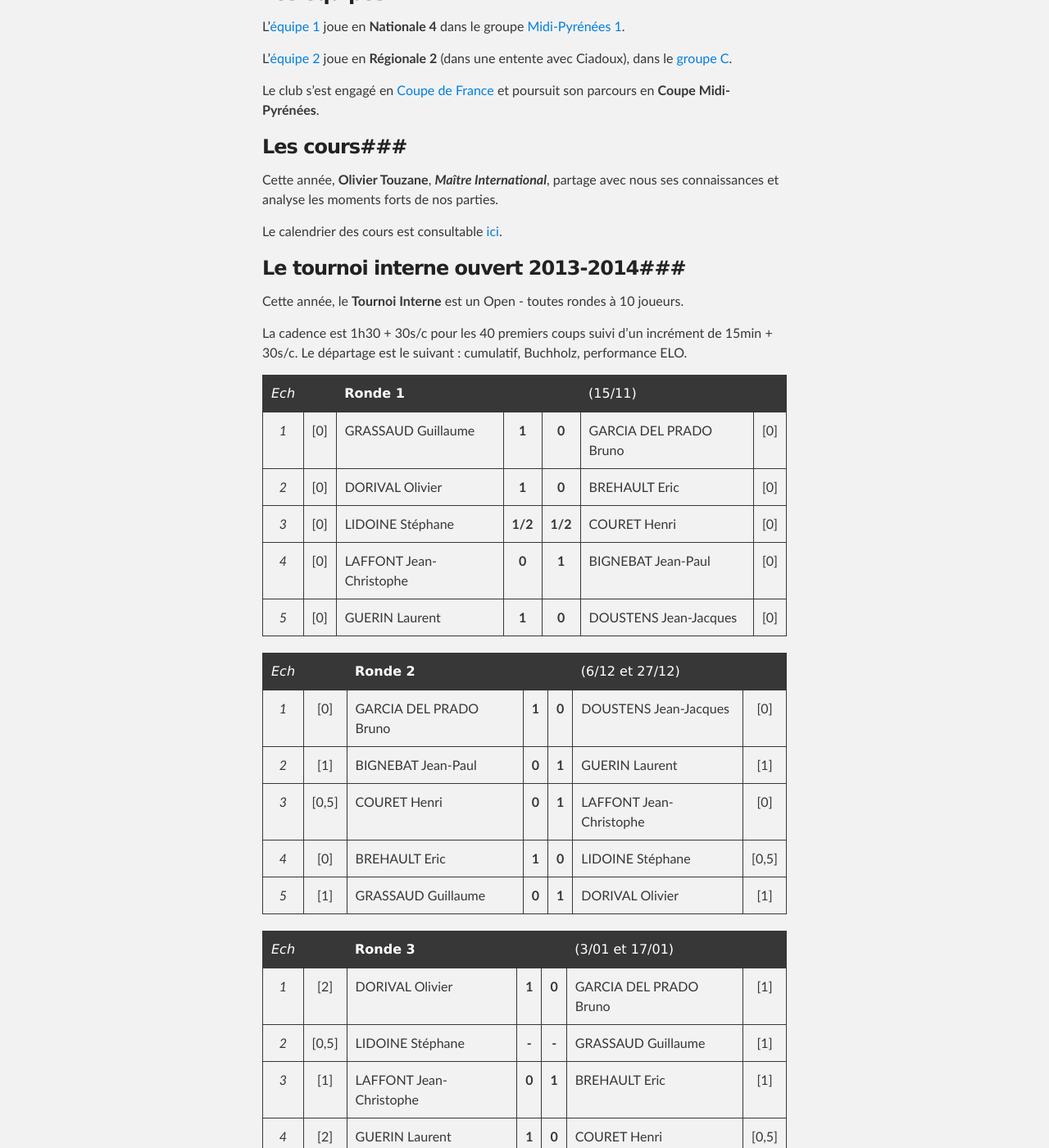
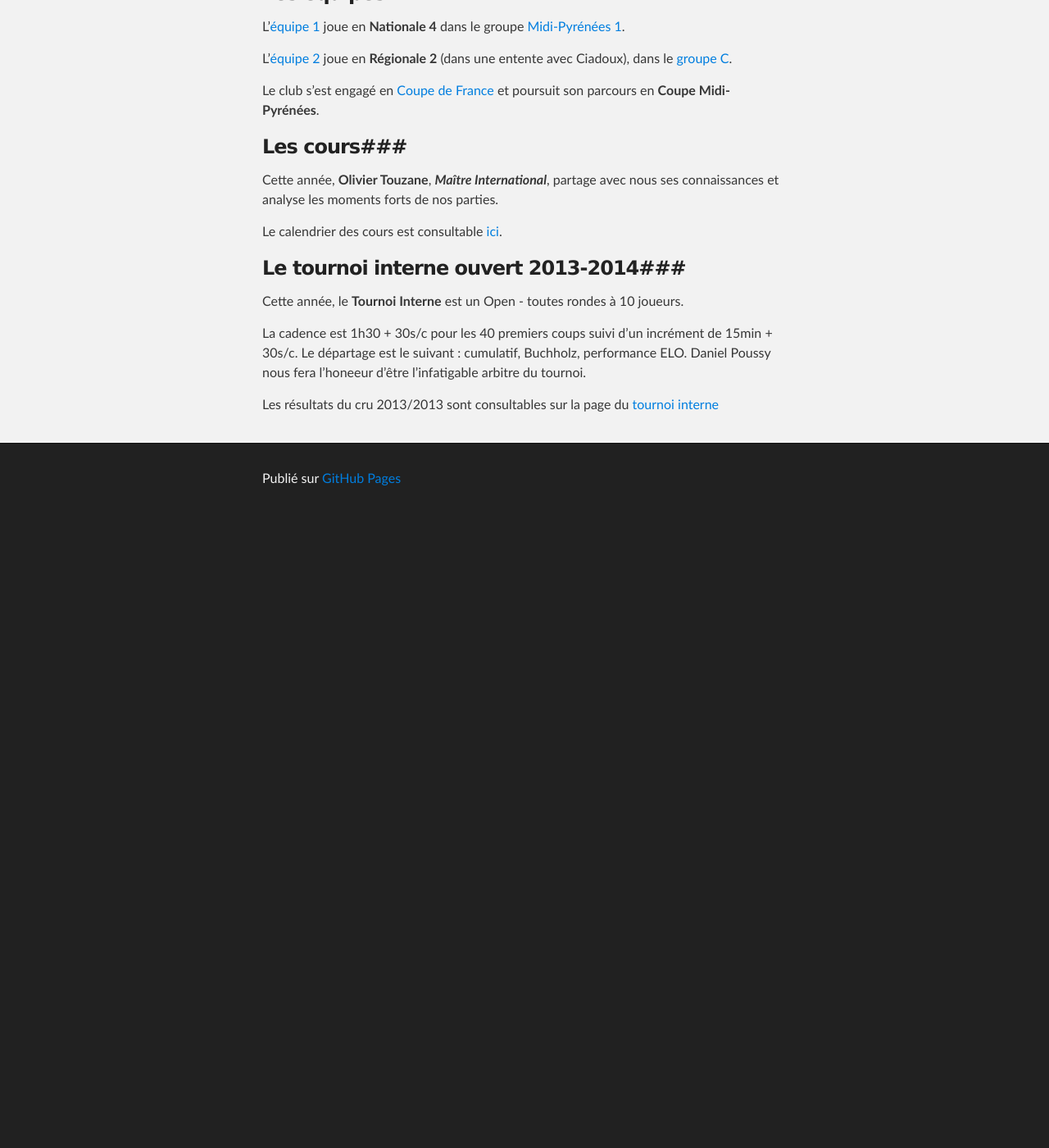
Before and after one commit to echiquier-villeneuve-tolosane/echiquier-villeneuve-tolosane.github.io, a Jekyll site: the page built from club.md, in a window 1280 px wide and 1400 px high, scrolled down 271 px. Shown: the whole window at 82% size. Built offline with Jekyll 4.4.1, drawn with Linux system fonts in a browser that asks for light colours; nearby versions of some CDN libraries; after the commit the page ends 901 px from its top, so only the background shows below that; some of the changed text lies outside the part shown.

Commit message:
Updated club.md

```diff
--- a/club.md
+++ b/club.md
@@ -23,76 +23,6 @@ Le calendrier des cours est consultable [ici]({{ page.root }}/calendar.html).
 
 Cette année, le **Tournoi Interne** est un Open - toutes rondes à 10 joueurs.
 
-La cadence est 1h30 + 30s/c pour les 40 premiers coups suivi d'un incrément de 15min + 30s/c. Le départage est le suivant : cumulatif, Buchholz, performance ELO.
+La cadence est 1h30 + 30s/c pour les 40 premiers coups suivi d'un incrément de 15min + 30s/c. Le départage est le suivant : cumulatif, Buchholz, performance ELO. Daniel Poussy nous fera l'honeeur d'être l'infatigable arbitre du tournoi.
 
-|*Ech*|     | **Ronde 1**        |     |     |  (15/11)                  |     |
-|:-:|:---:| -------------------- |:---:|:---:| ------------------------- |:---:|
-|*1*| [0] | GRASSAUD Guillaume   |**1**|**0**| GARCIA DEL PRADO Bruno    | [0] |
-|*2*| [0] | DORIVAL Olivier      |**1**|**0**| BREHAULT Eric             | [0] |
-|*3*| [0] | LIDOINE Stéphane     |**1/2**|**1/2**| COURET Henri          | [0] |
-|*4*| [0] | LAFFONT Jean-Christophe |**0**|**1**| BIGNEBAT Jean-Paul     | [0] |
-|*5*| [0] | GUERIN Laurent        |**1**|**0**| DOUSTENS Jean-Jacques    | [0] |
-
-|*Ech*|     | **Ronde 2**        |     |     |  (6/12 et 27/12)          |     |
-|:-:|:---:| -------------------- |:---:|:---:| ------------------------- |:---:|
-|*1*| [0] | GARCIA DEL PRADO Bruno  |**1**|**0**| DOUSTENS Jean-Jacques  | [0] |
-|*2*| [1] | BIGNEBAT Jean-Paul   |**0**|**1**| GUERIN Laurent            | [1] |
-|*3*| [0,5] | COURET Henri       |**0**|**1**| LAFFONT Jean-Christophe   | [0] |
-|*4*| [0] | BREHAULT Eric        |**1**|**0**| LIDOINE Stéphane          |[0,5]|
-|*5*| [1] | GRASSAUD Guillaume   |**0**|**1**| DORIVAL Olivier           | [1] |
-
-|*Ech*|     | **Ronde 3**        |     |     |  (3/01 et 17/01)          |     |
-|:-:|:---:| -------------------- |:---:|:---:| ------------------------- |:---:|
-|*1*| [2] | DORIVAL Olivier      |**1**|**0**| GARCIA DEL PRADO Bruno    | [1] |
-|*2*|[0,5]| LIDOINE Stéphane     |**-**|**-**| GRASSAUD Guillaume        | [1] |
-|*3*| [1] | LAFFONT Jean-Christophe  |**0**|**1**| BREHAULT Eric         | [1] |
-|*4*| [2] | GUERIN Laurent           |**1**|**0**| COURET Henri          |[0,5]|
-|*5*| [0] | DOUSTENS Jean-Jacques    |**0**|**1**| BIGNEBAT Jean-Paul    | [1] |
-
-|*Ech*|   | **Ronde 4**          |     |     |  (24/01 et 7/02)          |     |
-|:-:|:---:| -------------------- |:---:|:---:| ------------------------- |:---:|
-|*1*| [1] | GARCIA DEL PRADO Bruno |**-**|**-**| BIGNEBAT Jean-Paul      | [2] |
-|*2*|[0,5]| COURET Henri           |**-**|**-**| DOUSTENS Jean-Jacques   | [0] |
-|*3*| [2] | BREHAULT Eric          |**-**|**-**| GUERIN Laurent          | [3] |
-|*4*| [1] | GRASSAUD Guillaume     |**-**|**-**| LAFFONT Jean-Christophe | [1] |
-|*5*| [3] | DORIVAL Olivier        |**-**|**-**| LIDOINE Stéphane        |[0,5]|
-
-|*Ech*|   | **Ronde 5**             |     |     |  (28/02 et 7/03)       |     |
-|:-:|:---:| ----------------------- |:---:|:---:| ---------------------- |:---:|
-|*1*| [ ] | LIDOINE Stéphane        |**-**|**-**| GARCIA DEL PRADO Bruno | [ ] |
-|*2*| [ ] | LAFFONT Jean-Christophe |**-**|**-**| DORIVAL Olivier        | [ ] |
-|*3*| [ ] | GUERIN Laurent          |**-**|**-**| GRASSAUD Guillaume     | [ ] |
-|*4*| [ ] | DOUSTENS Jean-Jacques   |**-**|**-**| BREHAULT Eric          | [ ] |
-|*5*| [ ] | BIGNEBAT Jean-Paul      |**-**|**-**| COURET Henri           | [ ] |
-
-|*Ech*|   | **Ronde 6**          |     |     |  (28/03 et 11/04)         |     |
-|:-:|:---:| -------------------- |:---:|:---:| ------------------------- |:---:|
-|*1*| [ ] | GARCIA DEL PRADO Bruno    |**-**|**-**| COURET Henri         | [ ] |
-|*2*| [ ] | BREHAULT Eric        |**-**|**-**| BIGNEBAT Jean-Paul        | [ ] |
-|*3*| [ ] | GRASSAUD Guillaume   |**-**|**-**| DOUSTENS Jean-Jacques     | [ ] |
-|*4*| [ ] | DORIVAL Olivier      |**-**|**-**| GUERIN Laurent            | [ ] |
-|*5*| [ ] | LIDOINE Stéphane     |**-**|**-**| LAFFONT Jean-Christophe   | [ ] |
-
-|*Ech*|   | **Ronde 7**          |     |     |  (18/04 et 2/05)          |     |
-|:-:|:---:| -------------------- |:---:|:---:| ------------------------- |:---:|
-|*1*| [ ] | LAFFONT Jean-Christophe |**-**|**-**| GARCIA DEL PRADO Bruno | [ ] |
-|*2*| [ ] | GUERIN Laurent          |**-**|**-**| LIDOINE Stéphane       | [ ] |
-|*3*| [ ] | DOUSTENS Jean-Jacques   |**-**|**-**| DORIVAL Olivier        | [ ] |
-|*4*| [ ] | BIGNEBAT Jean-Paul      |**-**|**-**| GRASSAUD Guillaume     | [ ] |
-|*5*| [ ] | COURET Henri            |**-**|**-**| BREHAULT Eric          | [ ] |
-
-|*Ech*|     | **Ronde 8**           |     |     |  (23/05 et 6/06)       |     |
-|:-:|:---:| ----------------------- |:---:|:---:| ---------------------- |:---:|
-|*1*| [ ] | GARCIA DEL PRADO Bruno  |**-**|**-**| BREHAULT Eric          | [ ] |
-|*2*| [ ] | GRASSAUD Guillaume      |**-**|**-**| COURET Henri           | [ ] |
-|*3*| [ ] | DORIVAL Olivier         |**-**|**-**| BIGNEBAT Jean-Paul     | [ ] |
-|*4*| [ ] | LIDOINE Stéphane        |**-**|**-**| DOUSTENS Jean-Jacques  | [ ] |
-|*5*| [ ] | LAFFONT Jean-Christophe |**-**|**-**| GUERIN Laurent         | [ ] |
-
-|*Ech*|   | **Ronde 9**            |     |     |  (20/06 et 27/06)       |     |
-|:-:|:---:| ---------------------- |:---:|:---:| ----------------------- |:---:|
-|*1*| [ ] | GUERIN Laurent         |**-**|**-**| GARCIA DEL PRADO Bruno  | [ ] |
-|*2*| [ ] | DOUSTENS Jean-Jacques  |**-**|**-**| LAFFONT Jean-Christophe | [ ] |
-|*3*| [ ] | BIGNEBAT Jean-Paul     |**-**|**-**| LIDOINE Stéphane        | [ ] |
-|*4*| [ ] | COURET Henri           |**-**|**-**| DORIVAL Olivier         | [ ] |
-|*5*| [ ] | BREHAULT Eric          |**-**|**-**| GRASSAUD Guillaume      | [ ] |
+Les résultats du cru 2013/2013 sont consultables sur la page du [tournoi interne]({{ page.root }}/tournoiinterne.html)
```
